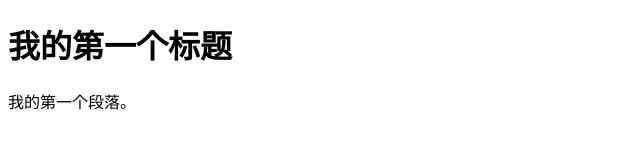
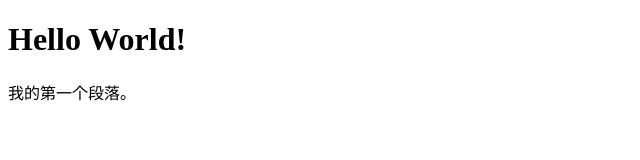
Before and after one commit to sharpeningCode/collab-test, a plain HTML site: page index.html in a window 1280 px wide. Shown: the whole page, without its empty margins (0-640 px from the left). Drawn offline with Linux system fonts and the light colour scheme.

Commit message:
edited h1 Hello World

```diff
--- a/index.html
+++ b/index.html
@@ -2,10 +2,10 @@
 <html>
 <head>
 <meta charset="utf-8">
-<title>菜鸟教程(runoob.com)</title>
+<title>Hello</title>
 </head>
 <body>
-    <h1>我的第一个标题</h1>
+    <h1>Hello World!</h1>
     <p>我的第一个段落。</p>
 </body>
 </html>
```
